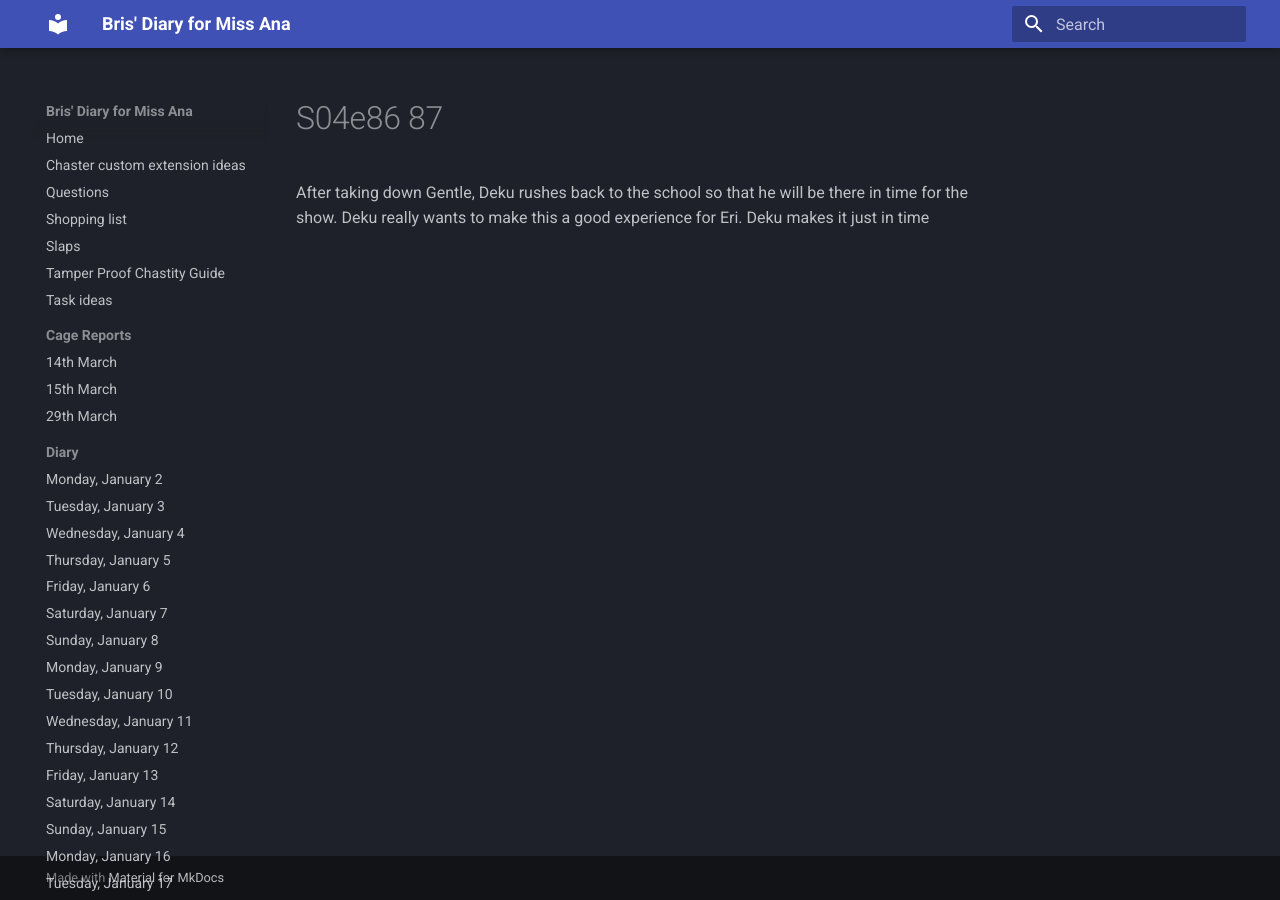
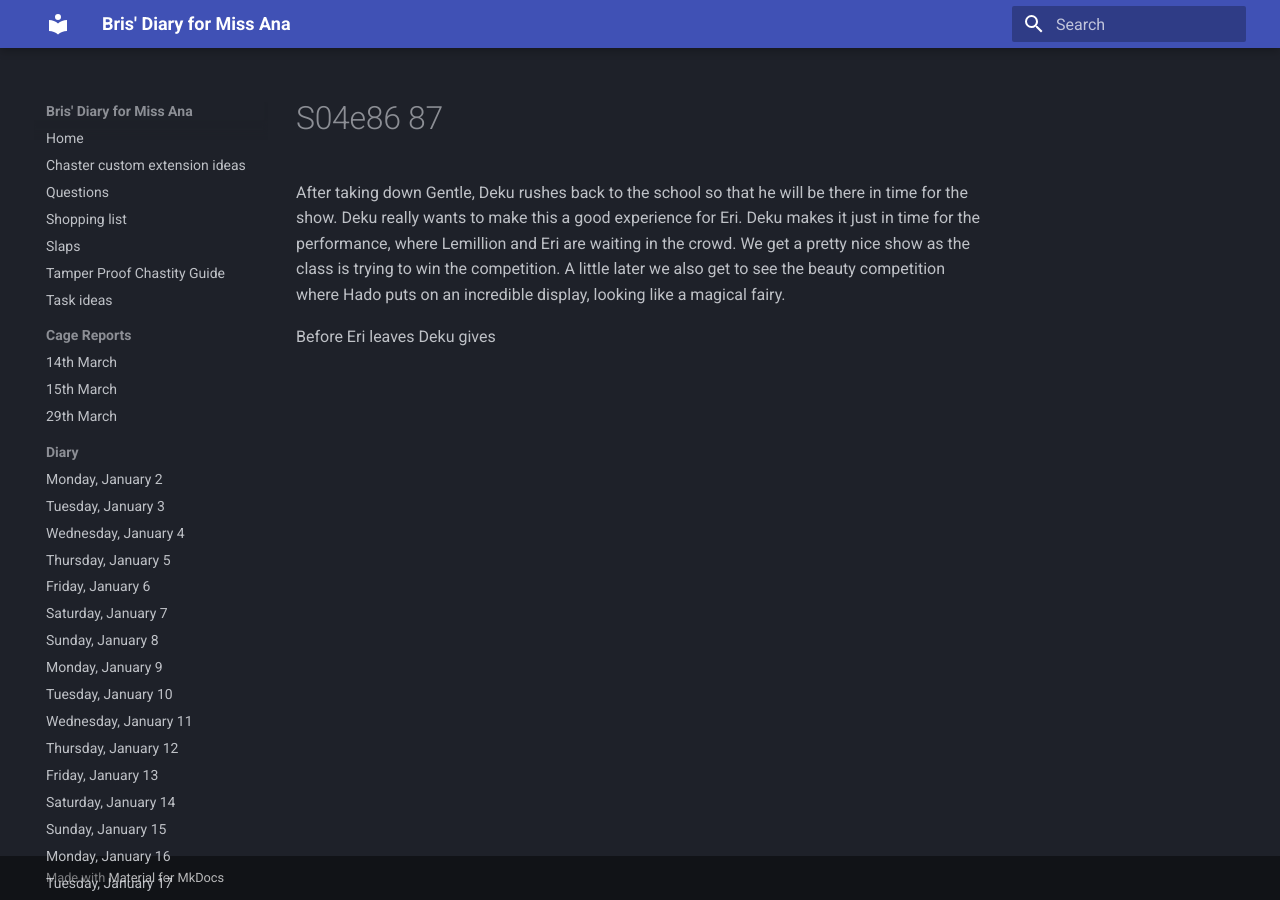
Before and after one commit to bris00/DFMA, an MkDocs documentation site: the page built from diary/Series/My Hero Academia/s04e86-87.md, in a window 1280 px wide. Built offline with MkDocs 1.6.1 and Material for MkDocs 9.7.7, drawn with Linux system fonts in a browser that asks for light colours.

Commit message:
vault backup: 2023-04-09 21:00:41
Affected files:
diary/Series/My Hero Academia/s04e86-87.md

```diff
--- a/diary/Series/My Hero Academia/s04e86-87.md
+++ b/diary/Series/My Hero Academia/s04e86-87.md
@@ -1 +1,3 @@
-After taking down Gentle, Deku rushes back to the school so that he will be there in time for the show. Deku really wants to make this a good experience for Eri. Deku makes it just in time
+After taking down Gentle, Deku rushes back to the school so that he will be there in time for the show. Deku really wants to make this a good experience for Eri. Deku makes it just in time for the performance, where Lemillion and Eri are waiting in the crowd. We get a pretty nice show as the class is trying to win the competition. A little later we also get to see the beauty competition where Hado puts on an incredible display, looking like a magical fairy.
+
+Before Eri leaves Deku gives
```
